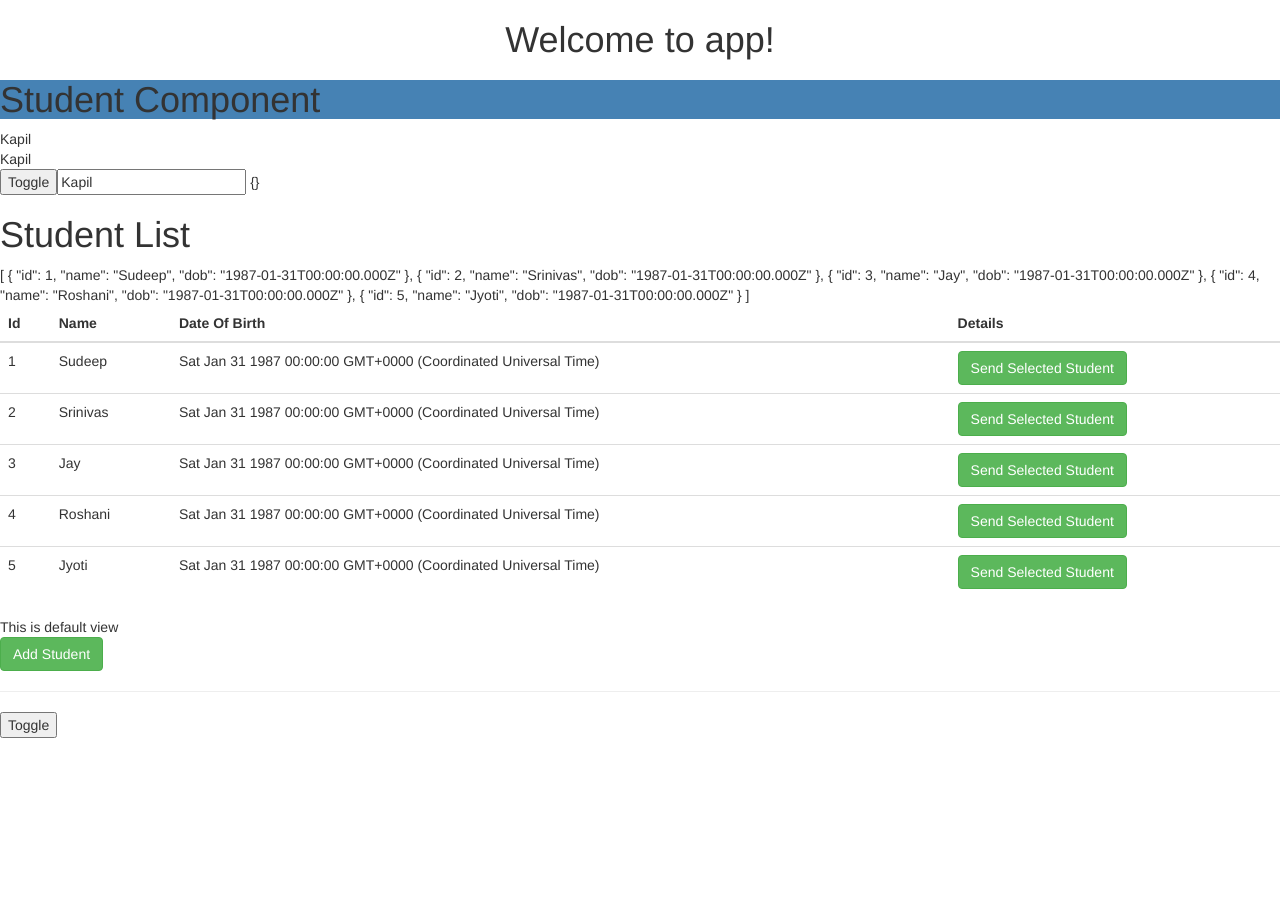
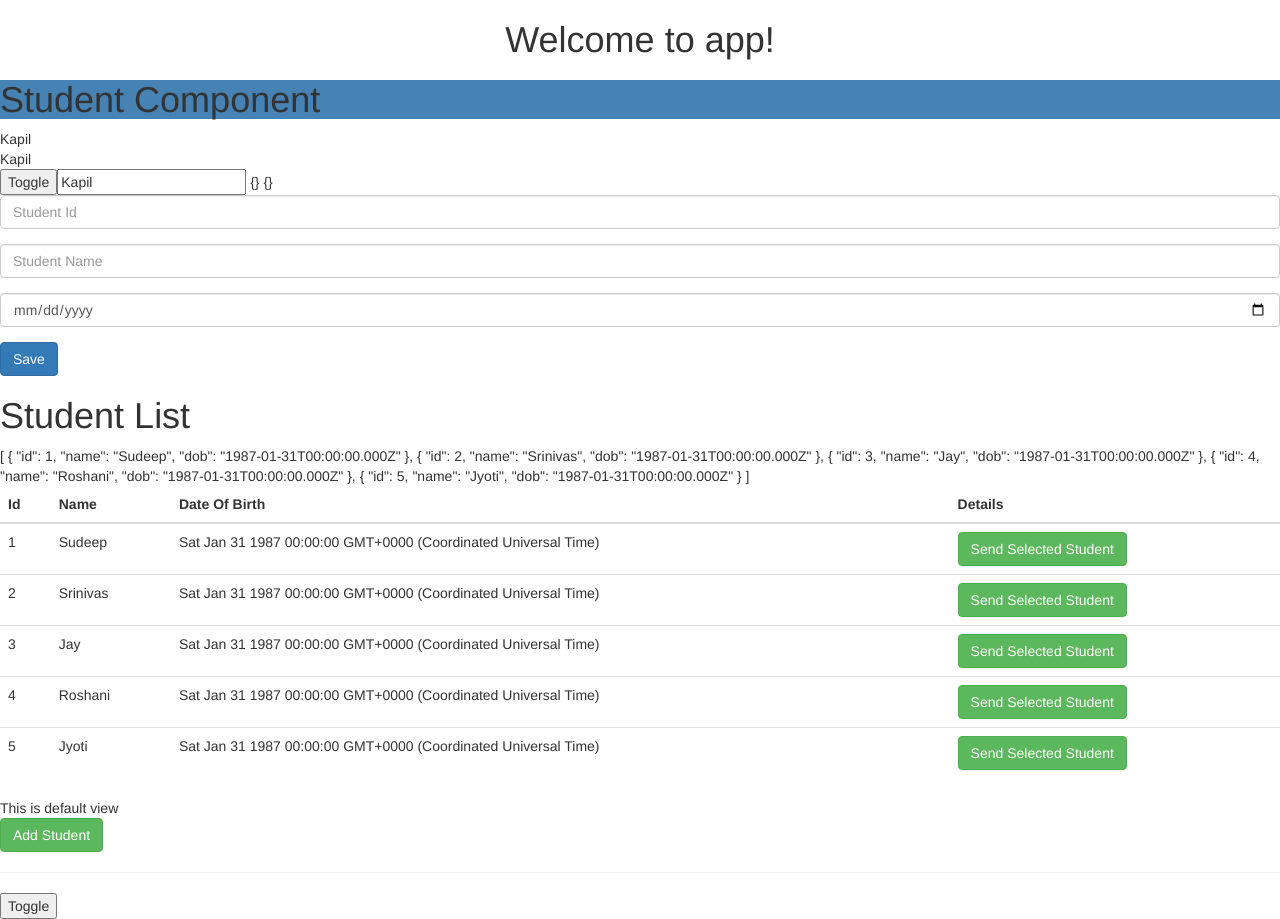
Before and after one commit to santoshyadav198613/Student-Management-Edureka-30Dec, an Angular app: page / in a window 1280 px wide. Before the commit the page ends 800 px from the top, so only its background shows below. Built offline with nearby package versions, Linux system fonts and the light colour scheme.

Commit message:
added template driven forms

```diff
--- a/src/app/app.module.ts
+++ b/src/app/app.module.ts
@@ -1,6 +1,7 @@
 import { BrowserModule } from '@angular/platform-browser';
 import { NgModule } from '@angular/core';
 
+import { FormsModule } from '@angular/forms'
 
 import { AppComponent } from './app.component';
 import { StudentComponent } from './student/student.component';
@@ -22,7 +23,8 @@
     HeaderComponent
   ],
   imports: [
-    BrowserModule
+    BrowserModule,
+    FormsModule
   ],
   providers: [
     // StudentService
--- a/src/app/student/student.component.html
+++ b/src/app/student/student.component.html
@@ -26,6 +26,24 @@
 <button type="button" (click)="toggle()">Toggle</button>
 
 <input type="text" [value]="name" placeholder="Name" name="empname"> {{selectedStudent|json}}
+
+{{student| json}}
+<form>
+  <div class="form-group">
+    <input class="form-control" [(ngModel)]="student.id" name="id" type="number" placeholder="Student Id">
+  </div>
+  <div class="form-group">
+    <input class="form-control" [(ngModel)]="student.name" name="name" type="text" placeholder="Student Name">
+  </div>
+  <div class="form-group">
+    <input class="form-control" [(ngModel)]="student.dob" name="dob" type="date" placeholder="Student DOB">
+  </div>
+  <div>
+    <button type="submit" class="btn btn-primary">Save</button>
+  </div>
+</form>
+
+
 <app-student-list [students]="studentList" (selectedStudent)="readStudent($event)"></app-student-list>
 
 <div [ngSwitch]="role">
--- a/src/app/student/student.component.ts
+++ b/src/app/student/student.component.ts
@@ -20,6 +20,7 @@
   name: string = 'Kapil';
   isVisible: boolean = false;
   role: string = 'Demo User';
+  student: Student = new Student();
   selectedStudent: Student = new Student();
   // studentService: StudentService = new StudentService();
   studentList: Student[] = [];
```
Also changed, not shown: src/notes/forms.txt (added).
